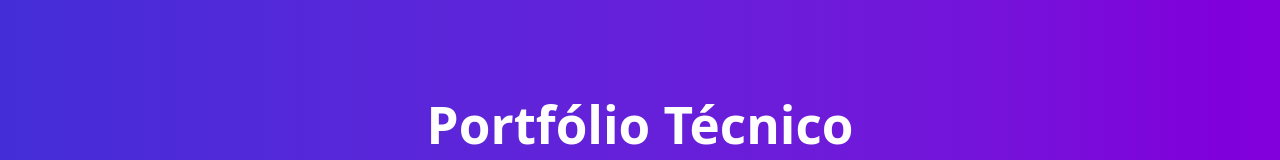
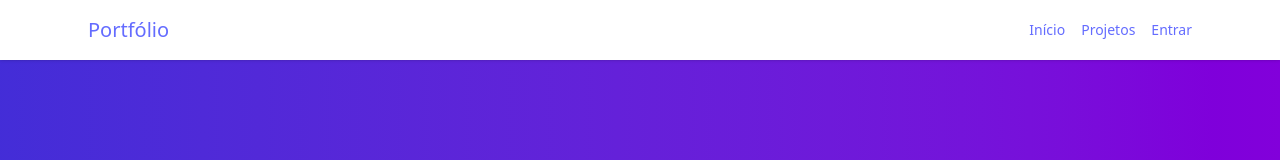
Before and after one commit to igrrsantos/portfolio-front, a React (Vite) app: page / in a window 1280 px wide. Shown: the top 160 px of the page. Built offline with nearby package versions, Linux system fonts and the light colour scheme; no server answers.

Commit message:
header on layout

```diff
--- a/src/App.tsx
+++ b/src/App.tsx
@@ -19,8 +19,12 @@ function App() {
 
   return (
     <Routes>
-      <Route path="/" element={<Home />} />
-      <Route path="/login" element={<LoginForm />} />
+      <Route path="/"
+        element={<Layout>{<Home />}</Layout>}
+      />
+      <Route path="/login"
+        element={<Layout>{!user ? <LoginForm /> : <Navigate to="/" replace />}</Layout>}
+      />
       <Route
         path="/projects"
         element={<Layout>{user ? <Projects /> : <Navigate to="/login" replace />}</Layout>}
--- a/src/components/Header.tsx
+++ b/src/components/Header.tsx
@@ -10,26 +10,25 @@ export default function Header() {
     navigate('/login');
   };
 
-  if (!user) return null;
+  return (
+    <header className="bg-white shadow sticky top-0 z-50">
+      <div className="max-w-6xl mx-auto px-6 py-4 flex justify-between items-center">
+        <Link to="/" className="text-xl font-bold text-indigo-700">
+          Portfólio
+        </Link>
 
-  return (
-    <header className="bg-white shadow-md py-4 px-6 flex justify-between items-center sticky top-0 z-50">
-      <nav className="flex items-center gap-6">
-        <Link to="/projects" className="text-lg font-semibold text-gray-800 hover:text-blue-600">
-          Projetos
-        </Link>
-        <Link to="/projects/new" className="text-sm bg-blue-600 text-white px-3 py-1 rounded hover:bg-blue-700">
-          + Novo Projeto
-        </Link>
-      </nav>
-      <div className="flex items-center gap-4">
-        <span className="text-sm text-gray-500">{user.email}</span>
-        <button
-          onClick={handleLogout}
-          className="text-sm text-gray-500 hover:text-red-600"
-        >
-          Sair
-        </button>
+        <nav className="flex gap-4 items-center text-sm font-medium text-gray-700">
+          <Link to="/" className="hover:text-indigo-600">Início</Link>
+          <Link to="/projects" className="hover:text-indigo-600">Projetos</Link>
+          {user ? (
+            <>
+              <Link to="/projects/new" className="hover:text-indigo-600">Novo Projeto</Link>
+              <button onClick={handleLogout} className="hover:text-red-600">Sair</button>
+            </>
+          ) : (
+            <Link to="/login" className="hover:text-indigo-600">Entrar</Link>
+          )}
+        </nav>
       </div>
     </header>
   );
--- a/src/components/Layout.tsx
+++ b/src/components/Layout.tsx
@@ -1,7 +1,12 @@
+import Header from "./Header";
+
 export default function Layout({ children }: { children: React.ReactNode }) {
   return (
-    <div className="bg-gray-50 min-h-screen text-gray-800">
-      {children}
-    </div>
+    <>
+      <Header />
+      <div className="bg-gray-50 min-h-screen text-gray-800">
+        {children}
+      </div>
+    </>
   );
 }
--- a/src/pages/Projects.tsx
+++ b/src/pages/Projects.tsx
@@ -1,6 +1,5 @@
 import { useEffect, useState } from 'react';
 import api from '../api/client';
-import Header from '../components/Header';
 import { Link } from 'react-router-dom';
 
 type Project = {
@@ -32,7 +31,6 @@ export default function Projects() {
 
   return (
     <>
-      <Header />
       <main className="max-w-6xl mx-auto p-4">
         <h2 className="text-2xl font-bold mb-6">Meus Projetos</h2>
         {loading ? (
```
